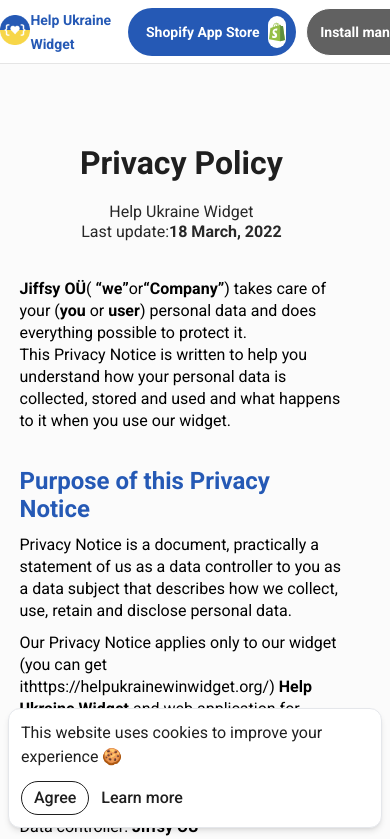
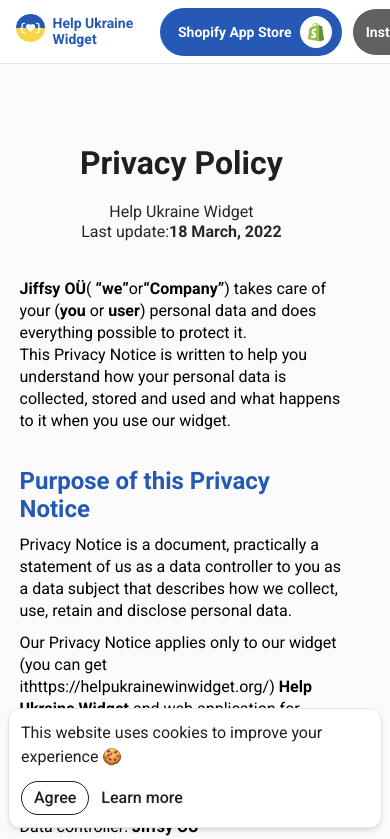
Before and after one commit to jiffsy-co/help-ukraine-widget, a Next.js app: page /privacy-policy in a window 390 px wide. Shown: the top 839 px of the page. Built offline with nearby package versions, Linux system fonts and the light colour scheme; no server answers.

Commit message:
fix: mobile header

```diff
--- a/components/header/Header.tsx
+++ b/components/header/Header.tsx
@@ -35,16 +35,16 @@
         </Link>
         <ShopifyButton />
       </div>
-      <div className="md:hidden w-full overflow-y-scroll h-16 border-b border-solid border-borderGray">
+      <div className="md:hidden w-full overflow-y-scroll h-16 border-b border-solid border-borderGray py-2 px-4">
         <div className="flex items-center h-full">
           <div className="flex w-fit">
             <Link href={home}>
-              <a className="w-32 cursor-pointer">
-                <div className="flex items-center w-32 ">
+              <a className="w-32 mr-4 cursor-pointer">
+                <div className="flex items-center">
                   <div className="h-10 w-10 mt-1.5">
                     <Image src={Logo} alt="logo" />
                   </div>
-                  <span className="leading-6 text-blue-ua font-bold text-sm">
+                  <span className="leading-4 ml-2 text-blue-ua font-bold text-sm">
                     Help Ukraine Widget
                   </span>
                 </div>
--- a/components/header/ShopiffyButton.tsx
+++ b/components/header/ShopiffyButton.tsx
@@ -12,12 +12,12 @@
       disabled
       className=" flex
       bg-blue-ua
-       w-42 md:w-48 h-12 rounded-full items-center justify-evenly mr-2.5 md:mr-0 px-2.5"
+       min-w-42 md:w-48 h-12 rounded-full items-center justify-evenly mr-2.5 md:mr-0 px-2.5"
     >
       <span className="grow text-white text-sm font-bold leading-4 whitespace-nowrap px-2">
         Shopify App Store
       </span>
-      <div className="bg-white rounded-full w-8 h-8 flex items-center justify-center ml-auto">
+      <div className="bg-white rounded-full w-8 h-8 flex items-center justify-center ml-auto shrink-0">
         <ShopifyLogo />
       </div>
     </button>
```
